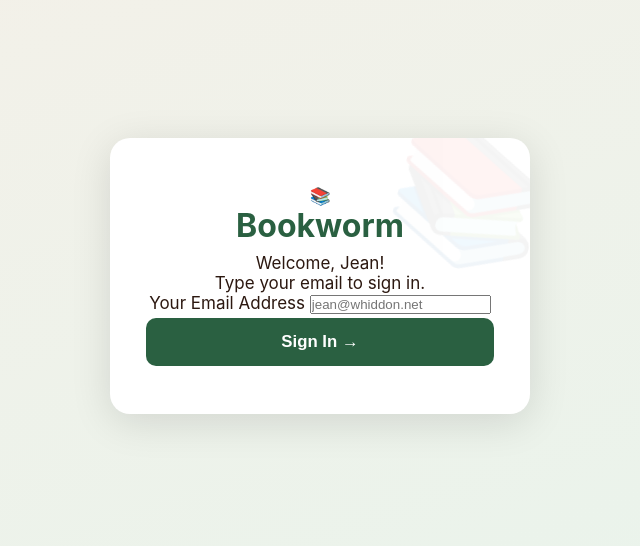
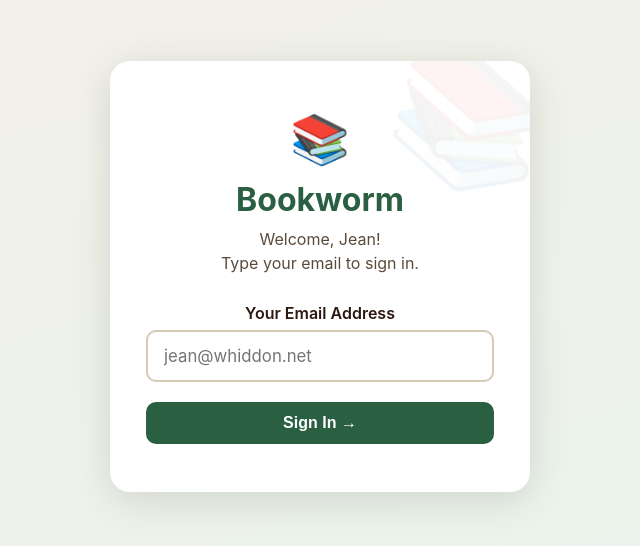
Before and after one commit to lonestar62/bookworm, a website: page public/index.html in a window 1280 px wide. Shown: the part 124-670 px from the top of the page, without its empty margins (320-960 px from the left). Drawn offline with Linux system fonts and the light colour scheme; no server answers.

Commit message:
fix: restore login page CSS classes broken by style.css rebuild

```diff
--- a/public/style.css
+++ b/public/style.css
@@ -119,3 +119,13 @@ body{font-family:-apple-system,BlinkMacSystemFont,'Segoe UI',sans-serif;backgrou
 .login-btn{width:100%;background:#2a6041;color:#fff;border:none;border-radius:10px;padding:14px;font-size:1.05rem;font-weight:700;cursor:pointer;margin-top:4px;}
 .login-btn:hover{opacity:.88;}
 .login-err{color:#c0392b;background:#fef2f2;border:1px solid #f5c6c6;border-radius:8px;padding:11px;margin-top:14px;font-size:.95rem;display:none;}
+
+/* ── Login page extras (index.html class dependencies) ── */
+.login-body{background:linear-gradient(160deg,#fdf6e9,#f0ddb5);}
+.login-emoji{font-size:3rem;display:block;margin-bottom:12px;}
+.login-subtitle{color:#5a4a3a;font-size:1rem;margin-bottom:28px;line-height:1.5;}
+.form-group{margin-bottom:16px;}
+.form-group label{display:block;font-weight:600;font-size:1rem;margin-bottom:7px;}
+.form-group input{width:100%;padding:14px 16px;border:2px solid #d4c9b5;border-radius:10px;font-size:1.05rem;font-family:inherit;background:#fff;color:#2c1810;}
+.form-group input:focus{outline:none;border-color:#2a6041;}
+.btn{display:inline-flex;align-items:center;justify-content:center;gap:6px;border:none;border-radius:10px;padding:12px 26px;font-size:1rem;font-weight:600;cursor:pointer;}
```
